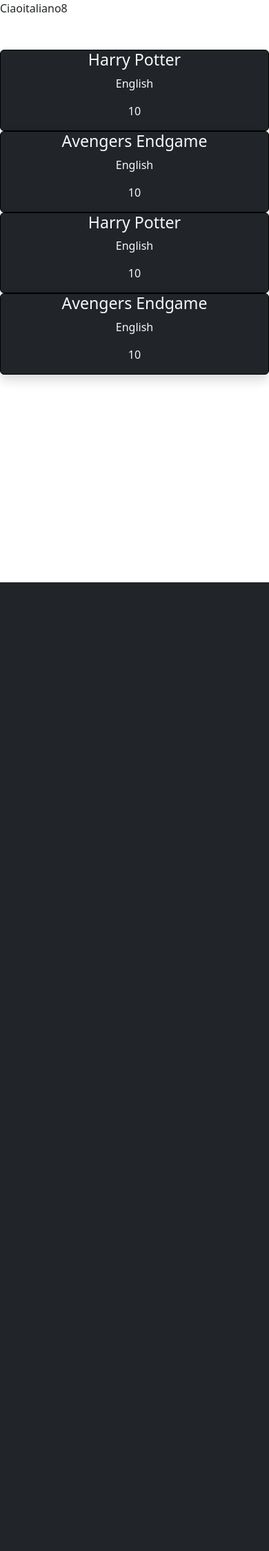
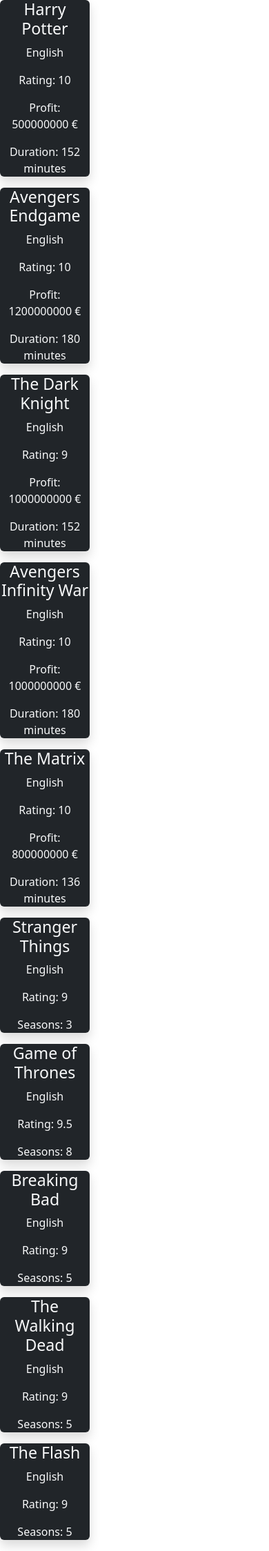
Before and after one commit to DamianoLunardo/php-oop-1, a PHP site: page / in a window 390 px wide. Shown: the whole page at 69% size. Before the commit the page ends 844 px from the top, so only its background shows below. Run offline with PHP 8.4, Linux system fonts and the light colour scheme; data that the repository does not hold is empty.

Commit message:
Now index print movies+series, & control for bonus

```diff
--- a/index.php
+++ b/index.php
@@ -11,82 +11,63 @@
         border: 1px solid black;
         }
 </style>
-
 <body>
 </body>
 </html>
 
-
 <?php
 
-class Production {
-    public $title;
-    public $language;
-    public $rating;
+require_once __DIR__  . '/Models/Movie.php';
+require_once __DIR__  . '/Models/Serie.php';
 
-    function __construct($title, $language, $rating) {
-        $this->title = $title;
-        $this->language = $language;
-        $this->rating = $rating;
-    }
+$movie1 = new Movie('Harry Potter', 'English', 10, 500000000, 152);
+$movie2 = new Movie('Avengers Endgame', 'English', 10, 1200000000, 180);
+$movie3 = new Movie('The Dark Knight', 'English', 9, 1000000000, 152);
+$movie4 = new Movie('Avengers Infinity War', 'English', 10, 1000000000, 180);
+$movie5 = new Movie('The Matrix', 'English', 10, 800000000, 136);
 
-    function getTitle() {
-        return $this->title;
-    }
+$serie1 = new Serie('Stranger Things', 'English', 9, 3);
+$serie2 = new Serie('Game of Thrones', 'English', 9.5, 8);
+$serie3 = new Serie('Breaking Bad', 'English', 9, 5);
+$serie4 = new Serie('The Walking Dead', 'English', 9, 5);
+$serie5 = new Serie('The Flash', 'English', 9, 5);
 
-    function getLanguage() {
-        return $this->language;
-    }
-
-    function getRating() {
-        return $this->rating;
-    }
-
-    function setTitle($title) {
-        $this->title = $title;
-    }
-
-    function setLanguage($language) {
-        $this->language = $language;
-    }
-
-    function setRating($rating) {
-        $this->rating = $rating;
-    }
-}
-
-$movie1 = new Production('', '' , '');
-$movie1->setTitle('Ciao');
-$movie1->setLanguage('italiano');
-$movie1->setRating(8);
-
-echo $movie1->getTitle();
-echo $movie1->getLanguage();
-echo $movie1->getRating();
-
-
-$movie1 = new Production ('Harry Potter', 'English', 10);
-//echo 'Film: ' . $movie1->getTitle(). $movie1->getLanguage(). $movie1->getRating(). '<br>';
-
-$movie2 = new Production ('Avengers Endgame', 'English', 10);
-//echo 'Film: ' . $movie2->getTitle(). $movie2->getLanguage(). $movie2->getRating();
-
-$movies = [
+$movies_series = [
     $movie1,
     $movie2,
-    $movie1,
-    $movie2,
+    $movie3,
+    $movie4,
+    $movie5,
+    $serie1,
+    $serie2,
+    $serie3,
+    $serie4,
+    $serie5,
 ];
 
+foreach ($movies_series as $production) {
+    ?>
+    <div class="col-4">
+        <div class="production text-center bg-dark text-light rounded shadow">
+            <h3><?php echo $production->getTitle() ?></h3>
+            <p><?php echo $production->getLanguage() ?></p>
+            <p>Rating: <?php echo $production->getRating() ?></p>
+            <?php
+            // instanceof serve quando devo verificare che un oggetto è un istanza in una classe
+            // in questo modo riesco a gestire le diverse propietà di un oggetto
+            if ($production instanceof Movie) {
+                ?>
+                <p>Profit: <?php echo $production->getProfit() ?> €</p>
+                <p>Duration: <?php echo $production->getDuration() ?> minutes</p>
+                <?php
+            } elseif ($production instanceof Serie) {
+                ?>
+                <p>Seasons: <?php echo $production->getSeason() ?></p>
+                <?php
+            }
+            ?>
+        </div>
+    </div>
+    <?php
+}
 ?>
-<div class="row mt-5">
-    <?php foreach ($movies as $movie) { ?>
-        <div class="col-md-3">
-            <div class="movie<?php echo $index ?> text-center bg-dark text-light rounded shadow ">
-                <h3><?php echo $movie->getTitle() ?></h3>
-                <p><?php echo $movie->getLanguage() ?></p>
-                <p><?php echo $movie->getRating() ?></p>
-            </div>
-        </div>
-    <?php } ?>
-</div>
```
